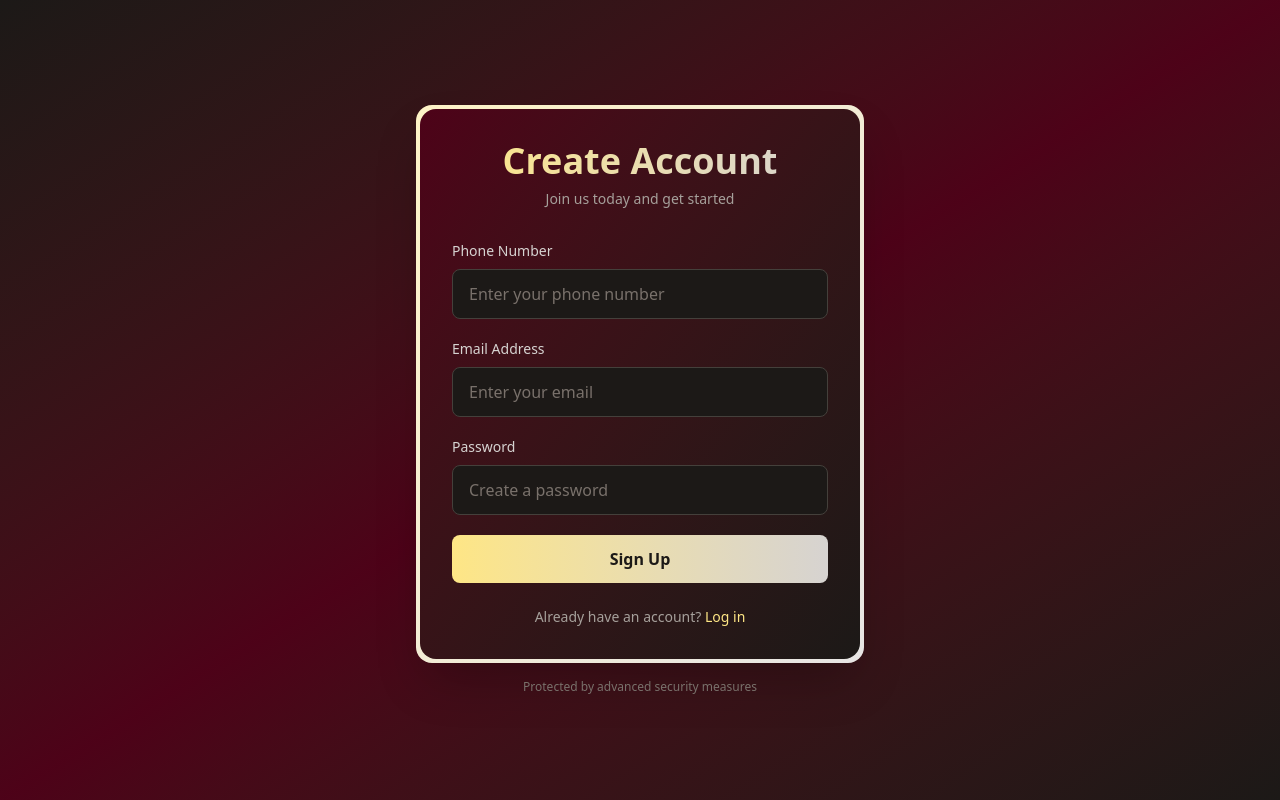
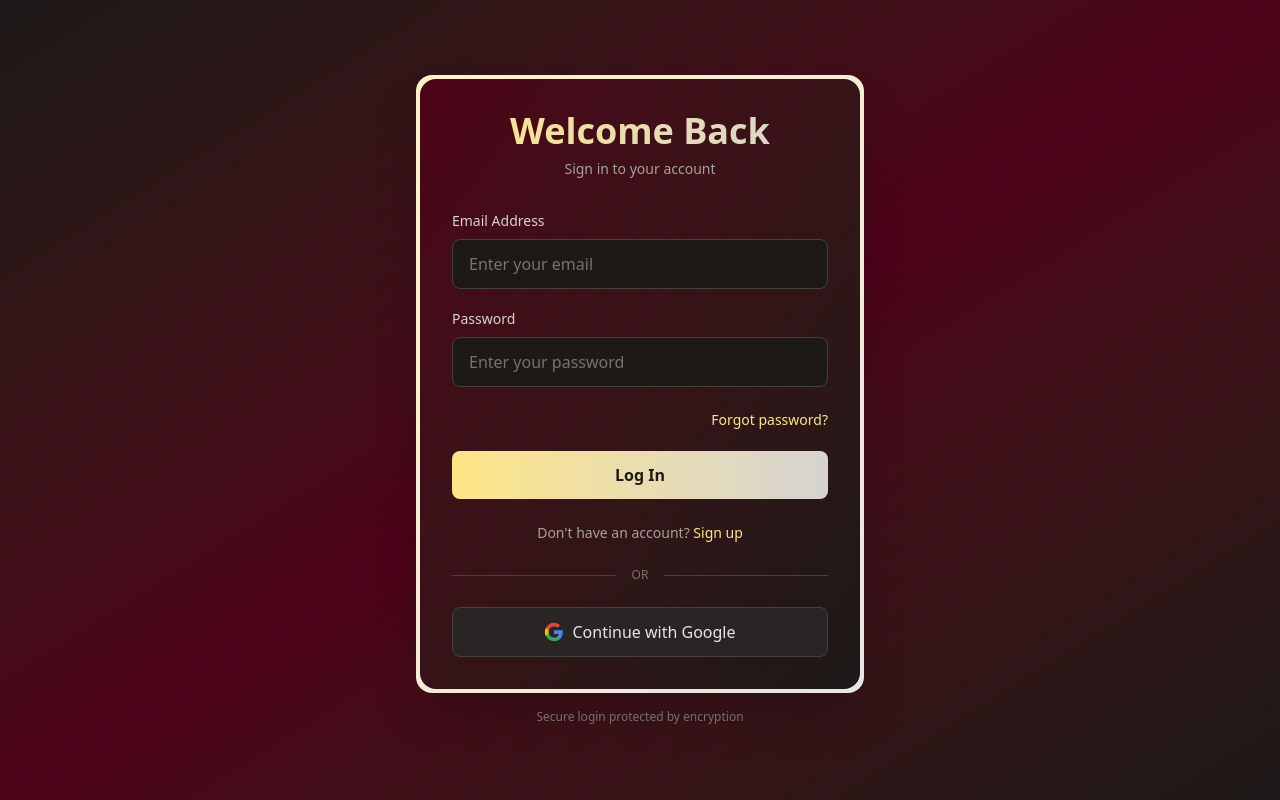
Before and after one commit to Danish34pixel/billing, a React (Vite) app: page /#/login in a window 1280 px wide. Before the commit this address led to /signup. Built offline with nearby package versions, Linux system fonts and the light colour scheme.

Commit message:
Refactor routing in Login and Signup components to use Link from react-router-dom

```diff
--- a/src/App.jsx
+++ b/src/App.jsx
@@ -1,6 +1,6 @@
 import React, { useState } from "react";
 import {
-  BrowserRouter as Router,
+  HashRouter as Router,
   Routes,
   Route,
   Navigate,
--- a/src/Components/Login.jsx
+++ b/src/Components/Login.jsx
@@ -1,4 +1,5 @@
 import React, { useState } from "react";
+import { Link } from "react-router-dom";
 
 const Login = ({ onLogin }) => {
   const [email, setEmail] = useState("");
@@ -128,16 +129,12 @@ const Login = ({ onLogin }) => {
             <div className="mt-6 text-center">
               <p className="text-stone-400 text-sm">
                 Don't have an account?{" "}
-                <a
-                  href="/signup"
+                <Link
+                  to="/signup"
                   className="text-amber-200 hover:text-amber-300 font-medium transition-colors"
-                  onClick={(e) => {
-                    e.preventDefault();
-                    window.location.href = "/signup";
-                  }}
                 >
                   Sign up
-                </a>
+                </Link>
               </p>
             </div>
 
--- a/src/Components/Signup.jsx
+++ b/src/Components/Signup.jsx
@@ -1,4 +1,5 @@
 import React, { useState } from "react";
+import { Link } from "react-router-dom";
 
 const Signup = ({ onSuccess }) => {
   const [phone, setPhone] = useState("");
@@ -135,16 +136,12 @@ const Signup = ({ onSuccess }) => {
             <div className="mt-6 text-center">
               <p className="text-stone-400 text-sm">
                 Already have an account?{" "}
-                <a
-                  href="/login"
+                <Link
+                  to="/login"
                   className="text-amber-200 hover:text-amber-300 font-medium transition-colors"
-                  onClick={(e) => {
-                    e.preventDefault();
-                    window.location.href = "/login";
-                  }}
                 >
                   Log in
-                </a>
+                </Link>
               </p>
             </div>
           </div>
```
